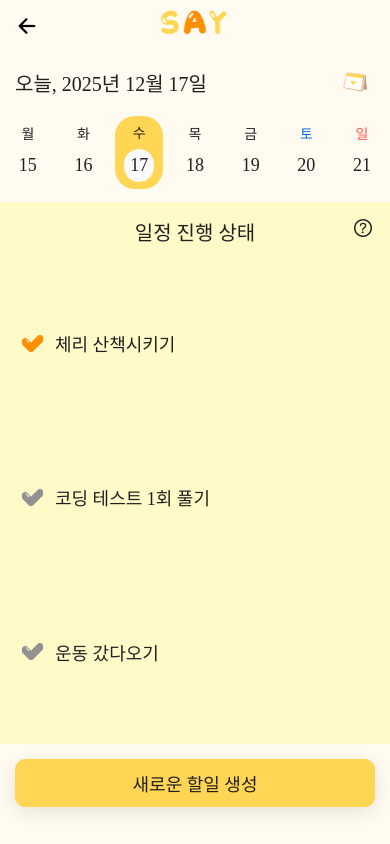
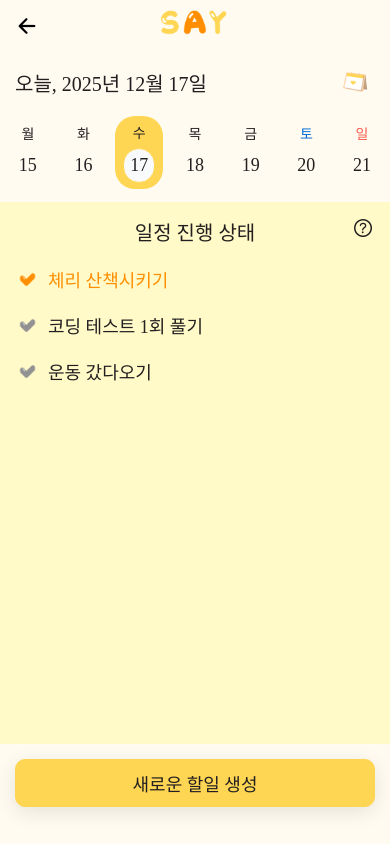
Before and after one commit to ins62o/SAY, a React Native app: screen /Calendar in a window 390 px wide. Built offline with nearby package versions, Linux system fonts and the light colour scheme; a web font is replaced by a local one.

Commit message:
할일 리스트 제작

```diff
--- a/src/components/TodoList.tsx
+++ b/src/components/TodoList.tsx
@@ -1,13 +1,18 @@
-/* React & React Native  */
+/* React & React Native */
 import React from "react";
-import { View, TouchableOpacity, Image, StyleSheet } from "react-native";
+import { TouchableOpacity, Image, StyleSheet } from "react-native";
+
+/* Components */
 import { T18 } from "./Typography";
+import { COLORS } from "../common/colors";
 
+/* Types */
 type TodoType = {
   todo: string;
   isCheck: boolean;
 };
 
+/* Assets */
 const IconState = {
   oncheck: require("../../assets/characters/on-check.png"),
   offcheck: require("../../assets/characters/off-check.png"),
@@ -16,32 +21,37 @@ const IconState = {
 export default function TodoList({ todo, isCheck }: TodoType) {
   return (
     <TouchableOpacity style={styles.container}>
-      <View style={styles.iconBox}>
-        <Image
-          source={IconState[isCheck ? "oncheck" : "offcheck"]}
-          style={styles.icon}
-        />
-      </View>
-      <T18>{todo}</T18>
+      <Image
+        source={isCheck ? IconState.oncheck : IconState.offcheck}
+        style={styles.icon}
+      />
+
+      <T18 style={[styles.text, isCheck && styles.checkedText]}>{todo}</T18>
     </TouchableOpacity>
   );
 }
 
 const styles = StyleSheet.create({
+  /* ===== Layout ===== */
   container: {
-    flex: 1,
-    height: 48,
+    marginBottom: 20,
     flexDirection: "row",
     alignItems: "center",
   },
 
-  iconBox: {
-    justifyContent: "center",
-    marginRight: 5,
+  /* ===== Icon ===== */
+  icon: {
+    width: 25,
+    height: 25,
+    marginRight: 8,
   },
 
-  icon: {
-    height: 35,
-    width: 35,
+  /* ===== Text ===== */
+  text: {
+    flex: 1,
+  },
+
+  checkedText: {
+    color: COLORS.brandAccent,
   },
 });
```
